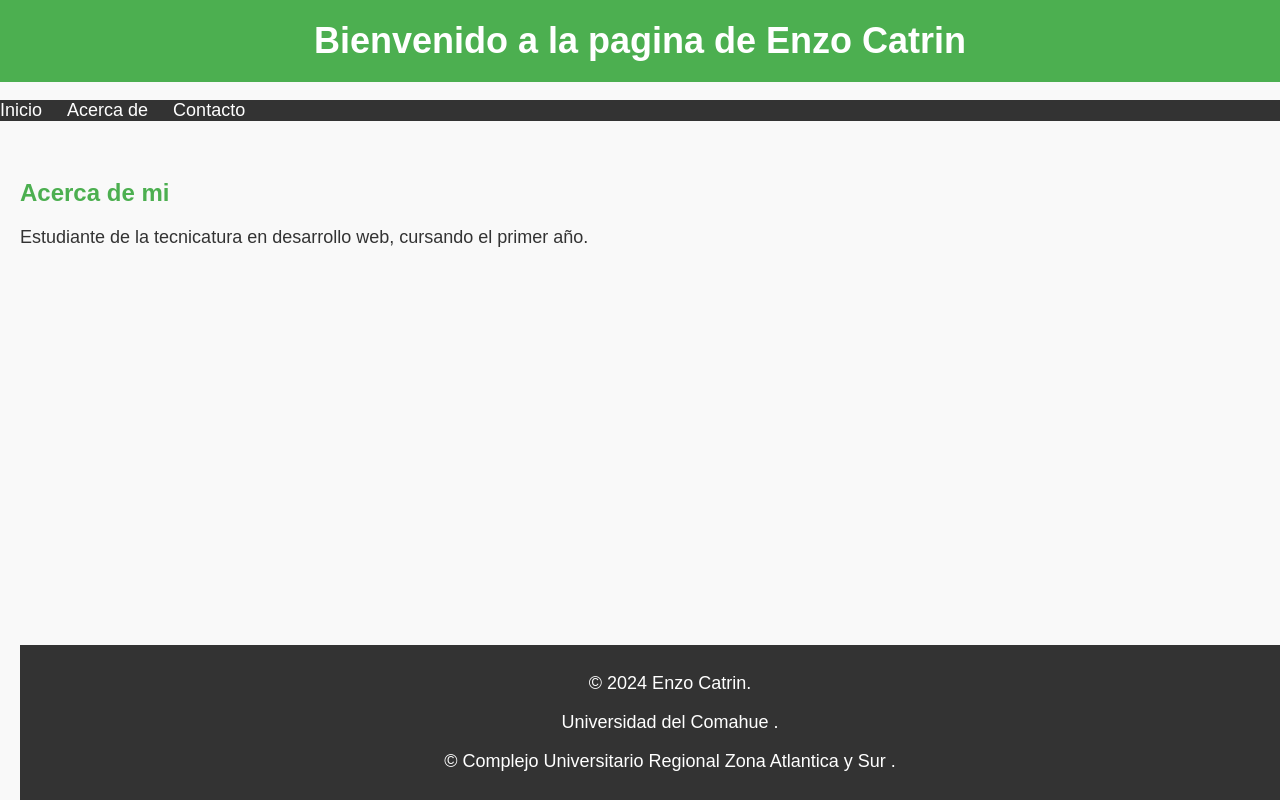
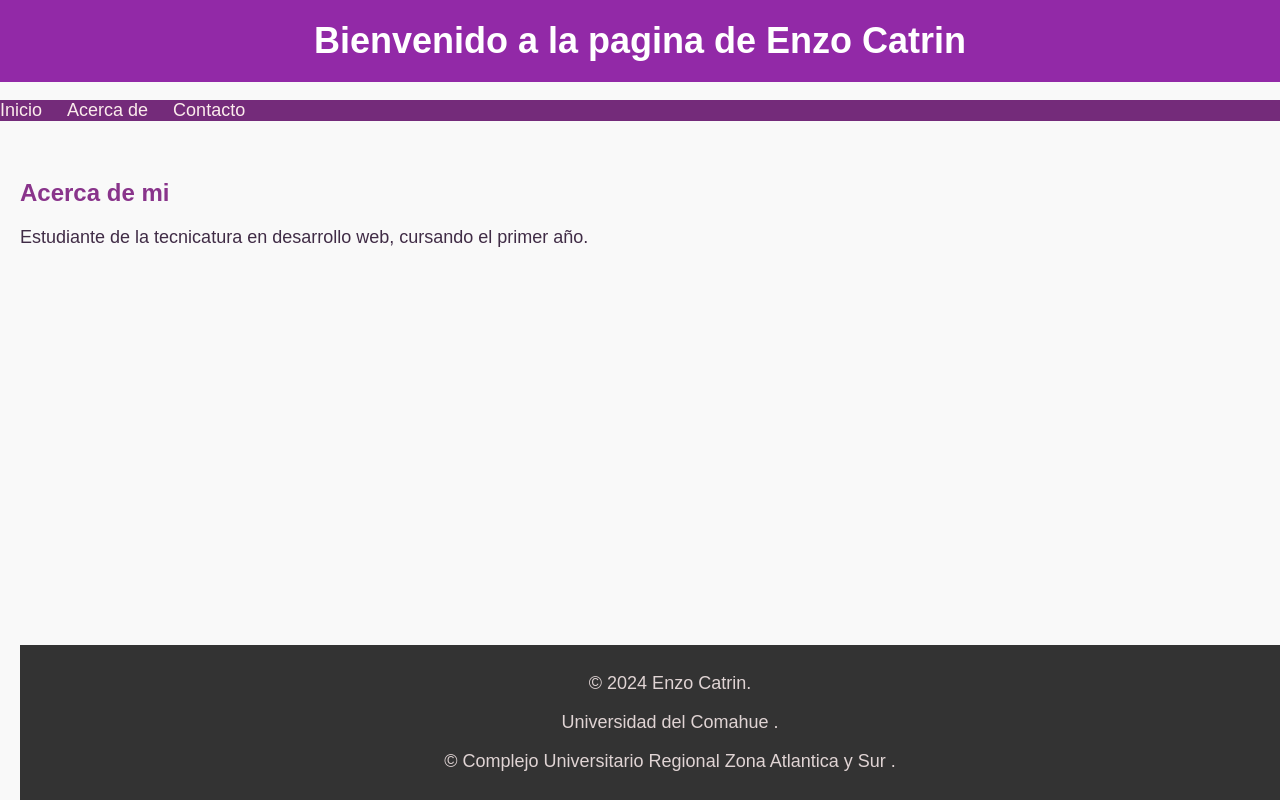
Before and after one commit to enzzzoc/laboratorio2, a plain HTML site: page index.html in a window 1280 px wide. Drawn offline with Linux system fonts and the light colour scheme.

Commit message:
Update styles.css

```diff
--- a/styles.css
+++ b/styles.css
@@ -4,12 +4,12 @@ body {
     background-color: #f9f9f9;
     margin: 0;
     padding: 0;
-    color: #333;
+    color: #402c46;
 }
 
 /* Encabezado */
 header {
-    background-color: #4CAF50;
+    background-color: #9229a7;
     color: white;
     text-align: center;
     padding: 20px;
@@ -24,7 +24,7 @@ h1 {
 nav ul {
     list-style-type: none;
     padding: 0;
-    background-color: #333;
+    background-color: #742b7a;
 }
 
 nav ul li {
@@ -33,7 +33,7 @@ nav ul li {
 }
 
 nav ul li a {
-    color: white;
+    color: rgb(252, 236, 236);
     text-decoration: none;
 }
 
@@ -47,7 +47,7 @@ main {
 }
 
 h2 {
-    color: #4CAF50;
+    color: #89348b;
 }
 
 p, ul {
@@ -57,7 +57,7 @@ p, ul {
 /* Pie de página */
 footer {
     background-color: #333;
-    color: white;
+    color: rgb(224, 212, 212);
     text-align: center;
     padding: 10px;
     position: fixed;
```
